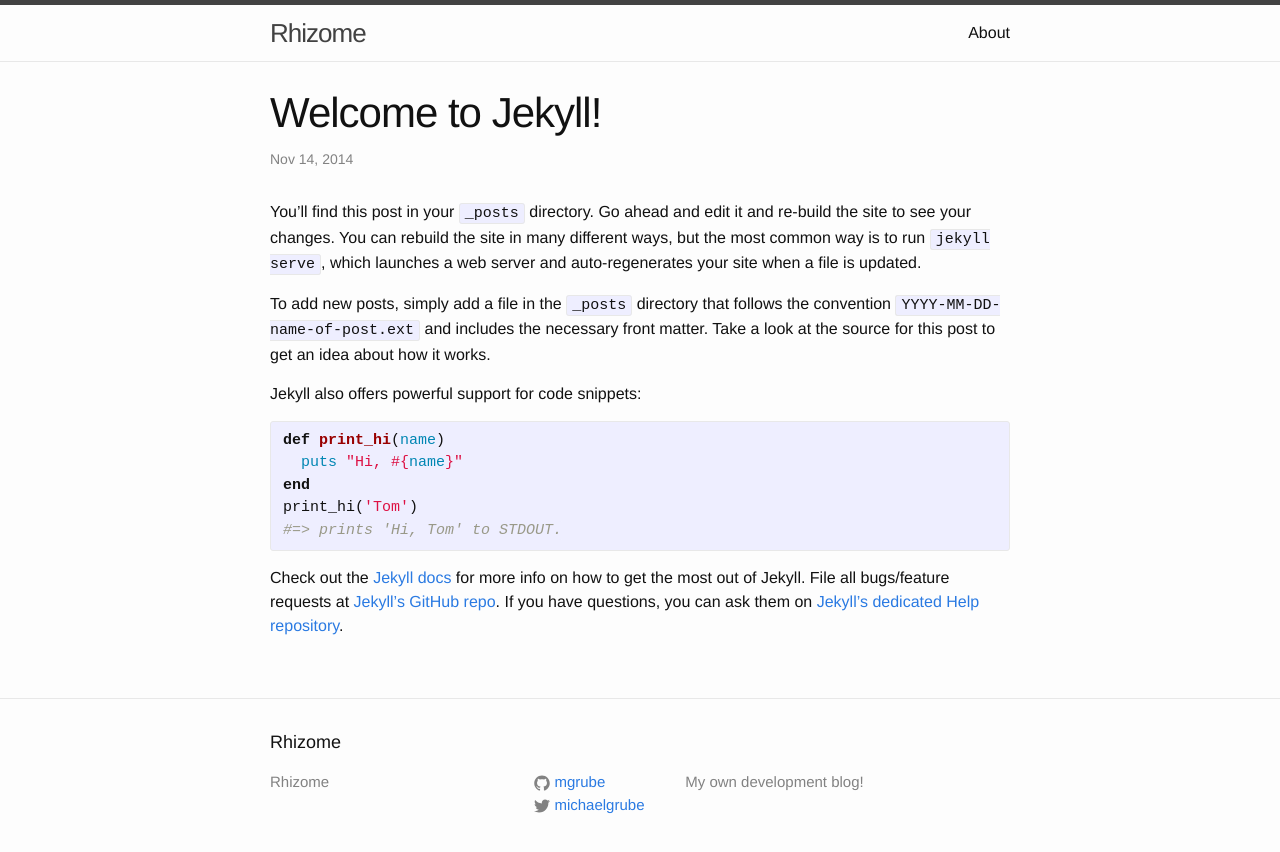
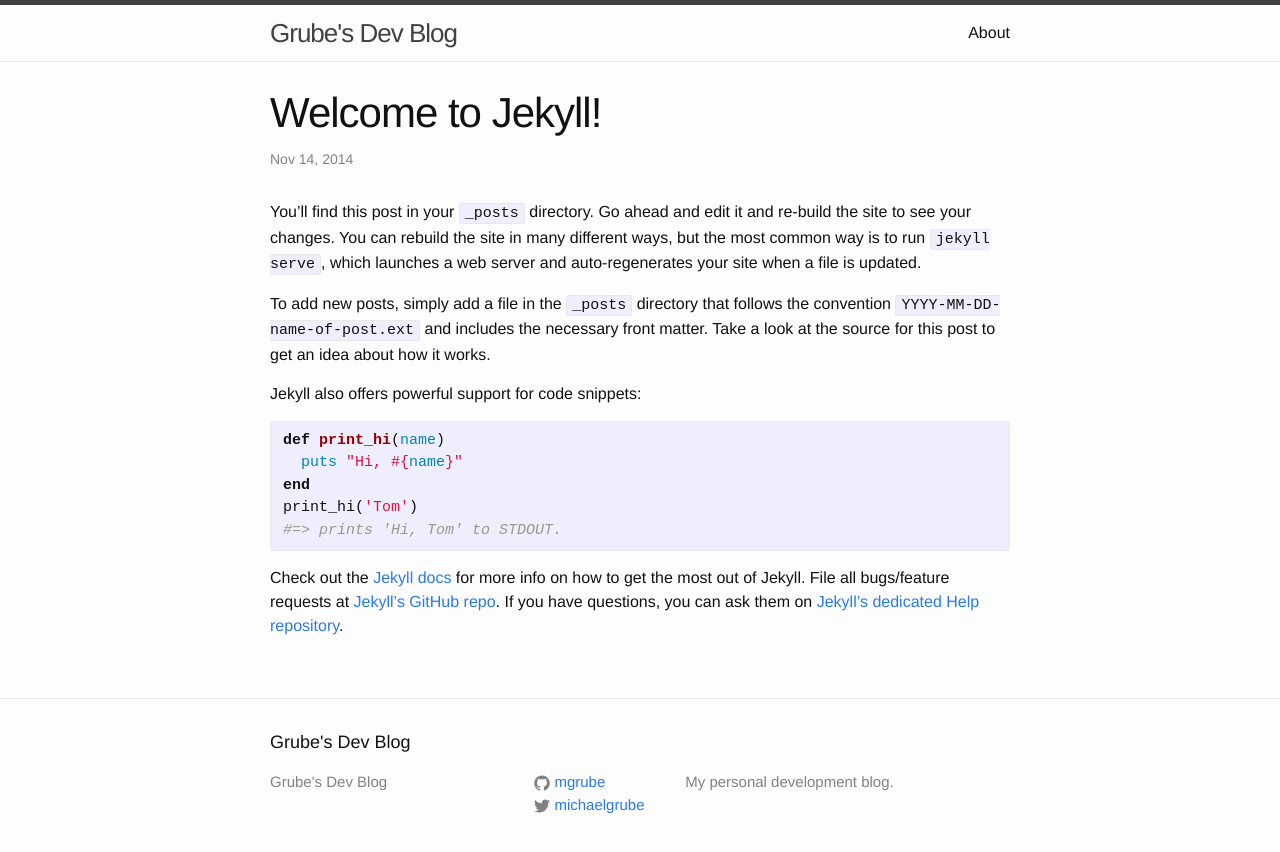
Before and after one commit to mgrube/mgrube.github.io, a Jekyll site: the page built from _posts/2014-11-14-welcome-to-jekyll.markdown, in a window 1280 px wide. Shown: the top 852 px of the page. Built offline with Jekyll 4.4.1, drawn with Linux system fonts in a browser that asks for light colours.

Commit message:
minor changes to test some things

```diff
--- a/_config.yml
+++ b/_config.yml
@@ -1,9 +1,9 @@
 # Site settings
-title: Rhizome
+title: Grube's Dev Blog
 description: > # this means to ignore newlines until "baseurl:"
-  My own development blog!
+  My personal development blog.
 baseurl: "" # the subpath of your site, e.g. /blog/
-url: "http://yourdomain.com" # the base hostname & protocol for your site
+url: "http://mgrube.github.io" # the base hostname & protocol for your site
 twitter_username: michaelgrube
 github_username:  mgrube
 
```
Also changed, not shown: 1 other file.
